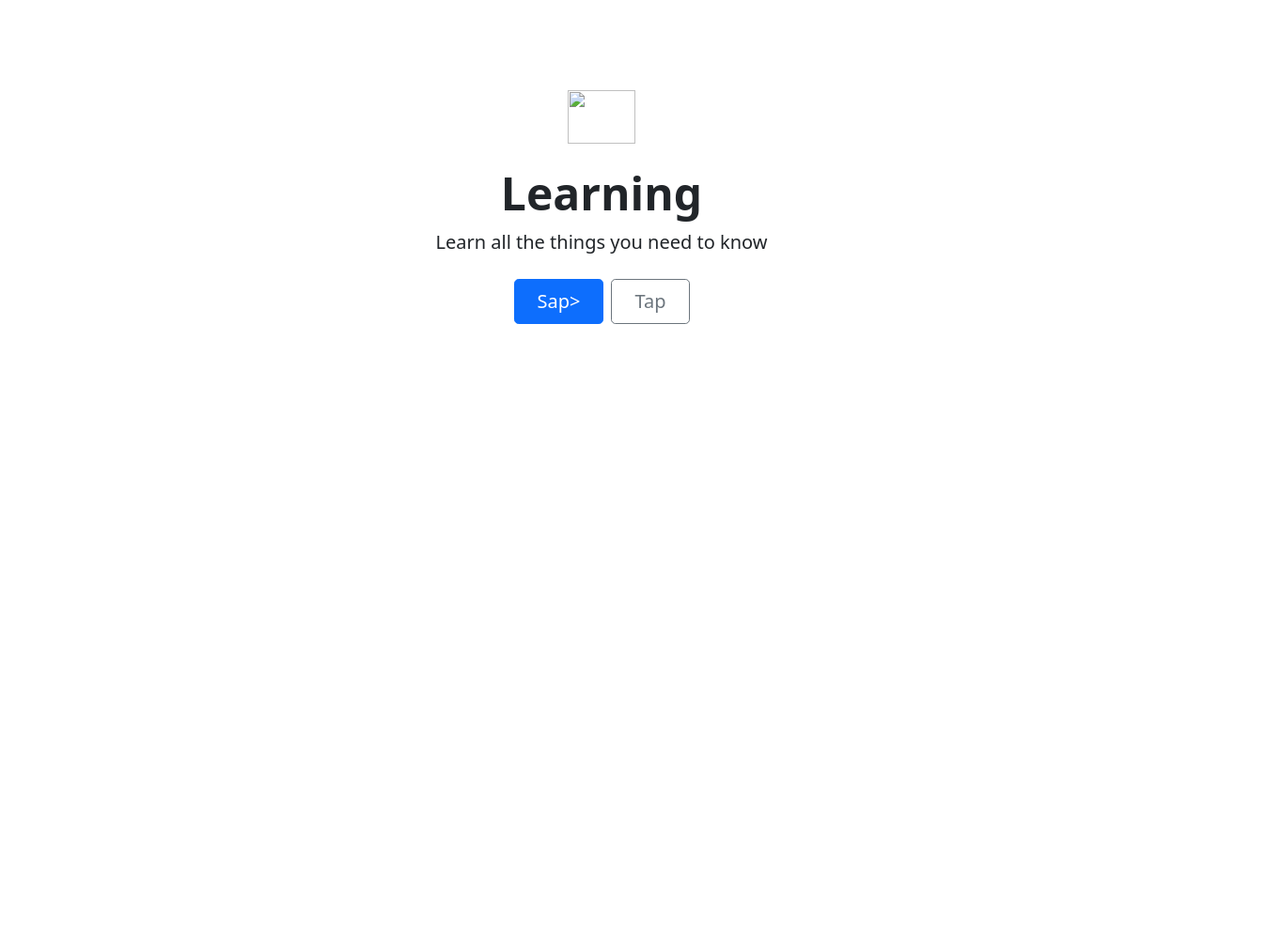
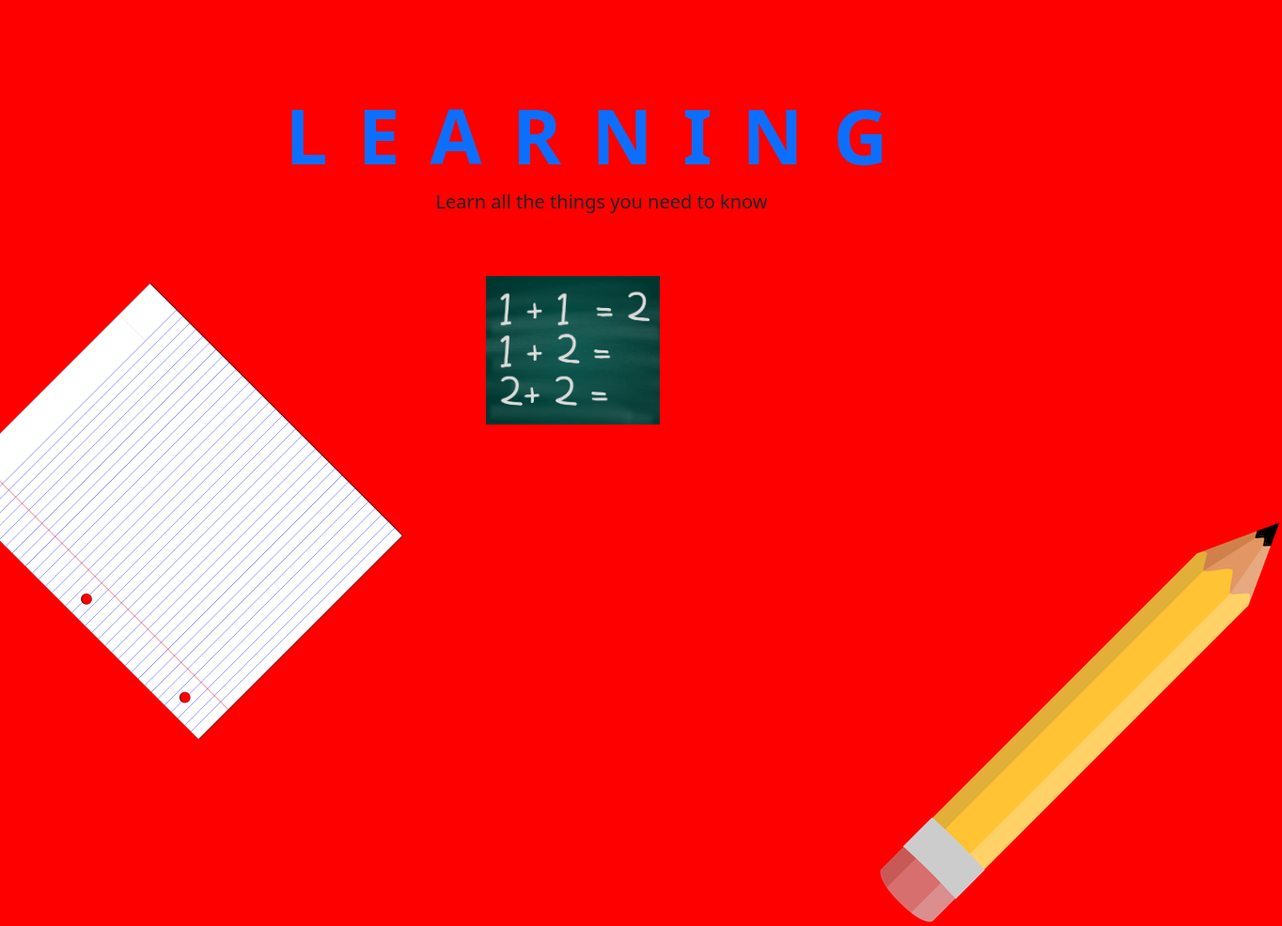
Before and after one commit to pselden/learning-academy, a plain HTML site: page docs/index.html in a window 1280 px wide. Shown: the whole page at 94% size, 1364 px wide, since content can reach past the window. Before the commit the page ends 800 px from the top, so only its background shows below. Drawn offline with nearby package versions, Linux system fonts and the light colour scheme.

Commit message:
Lizzie's home page

```diff
--- a/docs/index.html
+++ b/docs/index.html
@@ -1,19 +1,19 @@
 <!DOCTYPE html>
-<html>
+<html style="background-color: red;">
 <head>
 <title>Learning Academy</title>
 <link href="https://cdn.jsdelivr.net/npm/bootstrap@5.0.2/dist/css/bootstrap.min.css" rel="stylesheet" integrity="sha384-EVSTQN3/azprG1Anm3QDgpJLIm9Nao0Yz1ztcQTwFspd3yD65VohhpuuCOmLASjC" crossorigin="anonymous">
 </head>
 <body>
 <main>
-  <div class="px-4 py-5 my-5 text-center">
-    <img class="d-block mx-auto mb-4" src="/docs/5.0/assets/brand/bootstrap-logo.svg" alt="" width="72" height="57">
-    <h1 class="display-5 fw-bold">Learning</h1>
+  <div class="px-4 py-5 my-5 text-center" style="background-color: red;">
+    <h1 class="display-1 fw-bold text-primary" style="letter-spacing: 2rem;">LEARNING</h1>
     <div class="col-lg-6 mx-auto">
       <p class="lead mb-4">Learn all the things you need to know</p>
-      <div class="d-grid gap-2 d-sm-flex justify-content-sm-center">
-        <button type="button" class="btn btn-primary btn-lg px-4 gap-3">Sap></button>
-        <button type="button" class="btn btn-outline-secondary btn-lg px-4">Tap</button>
+      <div class="d-grid gap-2 d-sm-flex justify-content-sm-center" style="position:relative;">
+        <img width="50%" src="static/img/paper.png" style="position:absolute; left:-300px; top:100px; transform:rotate(-45deg)" >
+        <img width="30%" src="static/img/chalkboard.jpg" style="position:absolute; left:30%; top:40px;" >
+        <img src="static/img/pencil.png" style="position:absolute; left:600px; top:300px;" >
       </div>
     </div>
   </div>
```
Also changed, not shown: docs/static/img/chalkboard.jpg (added), docs/static/img/paper.png (added), docs/static/img/pencil.png (added).
